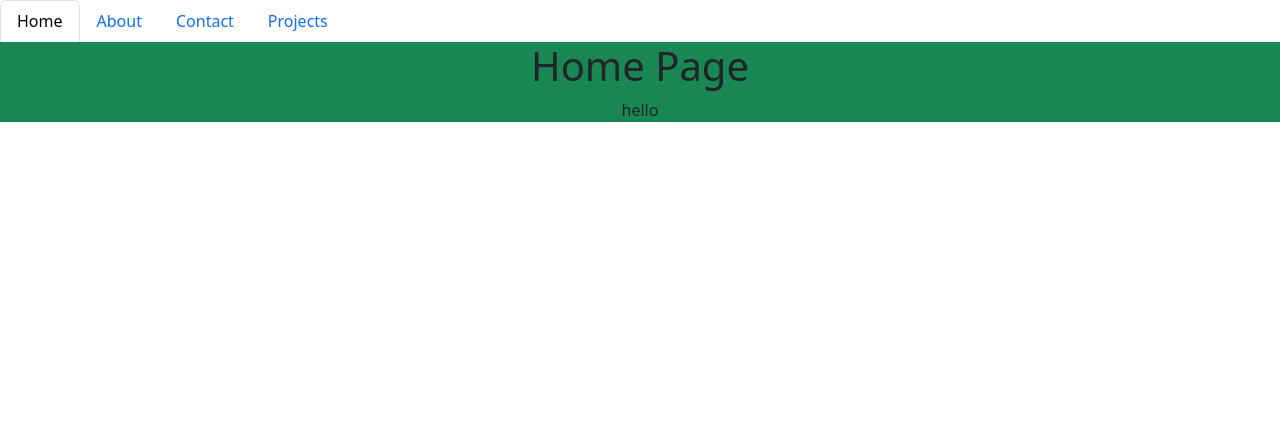
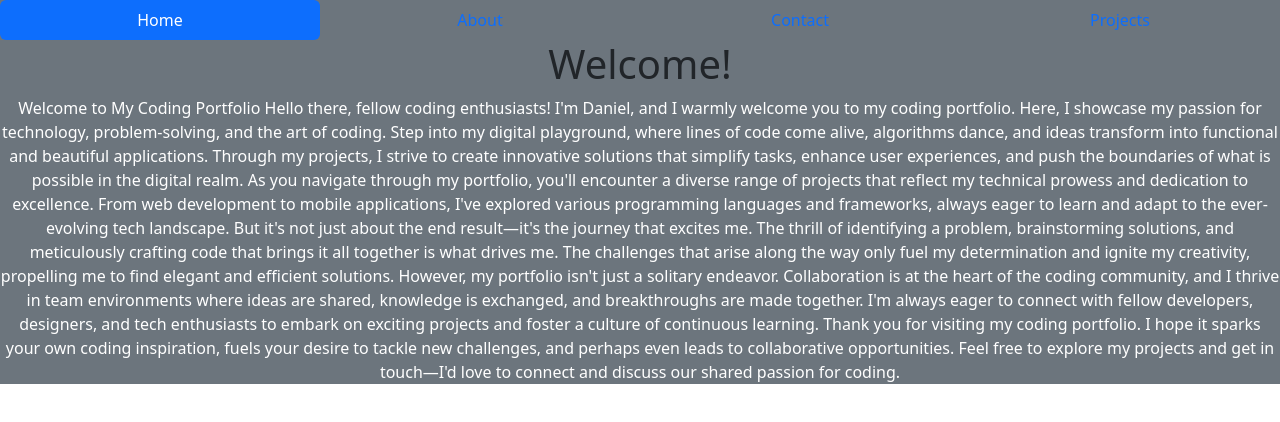
Before and after one commit to DanielkKostich/react_portfolio, a React (Create React App) app in the folder 00portfolio/: page / in a window 1280 px wide. Shown: the top 422 px of the page. Built offline with nearby package versions, Linux system fonts and the light colour scheme.

Commit message:
added welcome page and about me page info

```diff
--- a/00portfolio/src/App.js
+++ b/00portfolio/src/App.js
@@ -1,6 +1,8 @@
 import React from "react";
 import Container from "./components/container";
 
-const App = () => <Container />;
+const App = () =><div class="bg-secondary">
+     <Container />
+</div>;
 
 export default App;
--- a/00portfolio/src/components/Navbar.js
+++ b/00portfolio/src/components/Navbar.js
@@ -2,7 +2,7 @@ import React from 'react';
 
 export default function Nav({ currentPage, handlePageChange }) {
   return (
-    <ul className="nav nav-tabs">
+    <ul className="nav nav-pills nav-justified">
       <li className="nav-item">
         <a
           href="#home"
--- a/00portfolio/src/components/pages/About.js
+++ b/00portfolio/src/components/pages/About.js
@@ -5,7 +5,19 @@ export default function About() {
     <div class="jumbotron text-center" >
       <h1>About Page</h1>
       <p class="bg-info">
-      Hey there, I'm Daniel! I'm a pretty awesome guy with a mix of passion, smarts, and charm. I'm always curious about the world and love soaking up knowledge. I'm all about personal growth and always pushing myself to be better. I've got a knack for problem-solving and thinking outside the box. Whether I'm deep in a thought-provoking conversation, pursuing my hobbies, or lending a hand to those in need, I leave a lasting impression with my warm personality and natural leadership skills. I'm driven and never give up on my goals, and I hope to inspire others along the way.
+      Hello, I'm Daniel, a passionate and dedicated coder on a quest to turn ideas into reality through the power of technology. I believe that coding is a language of innovation, a means to bring imagination to life and shape the world around us.
+
+From a young age, I've been captivated by the endless possibilities of programming. What began as a curiosity quickly evolved into a full-blown passion. I immersed myself in the world of coding, constantly challenging myself to learn new languages, frameworks, and techniques. The thrill of solving complex problems and creating elegant solutions has kept me hooked ever since.
+
+I thrive in the dynamic and ever-changing landscape of technology. With each project, I push my boundaries, continuously expanding my skill set and staying up-to-date with the latest trends and advancements. Web development, mobile applications, and software engineering are my areas of expertise, and I'm always excited to embrace new challenges that come my way.
+
+Beyond the lines of code, I value creativity and user-centric design. I believe that a great application not only functions flawlessly but also delivers an exceptional user experience. I strive to craft intuitive and visually appealing interfaces that make a lasting impression on users.
+
+Collaboration is an essential part of my coding journey. I love working with talented individuals who share a common passion for innovation and problem-solving. Together, we can bring diverse perspectives to the table, spark ideas, and build remarkable products that make a difference in people's lives.
+
+When I'm not coding, you can find me immersed in the latest tech blogs, attending hackathons, or tinkering with new projects. I believe in the power of continuous learning and constantly seek ways to expand my knowledge and stay at the forefront of the ever-evolving tech landscape.
+
+Thank you for visiting my portfolio and taking the time to get to know me. I invite you to explore my projects and witness the culmination of my dedication, skills, and creative drive. If you're interested in collaboration or have any questions, please don't hesitate to reach out—I'm always excited to connect with like-minded individuals and embark on new coding adventures.
 
 
 
--- a/00portfolio/src/components/pages/Contact.js
+++ b/00portfolio/src/components/pages/Contact.js
@@ -6,6 +6,7 @@ export default function Contact() {
       <h1>Contact Page</h1>
       <ul class="list-unstyled" >
         <li><a href="https://github.com/DanielkKostich">My GitHub Profile!!!</a> </li>
+        <br></br>
         <li><a href="mailto:d.kostich@yahoo.com"  class="btn btn-primary">Email Me</a></li>
       </ul>
     </div>
--- a/00portfolio/src/components/pages/Home.js
+++ b/00portfolio/src/components/pages/Home.js
@@ -3,10 +3,24 @@ import React from 'react';
 export default function Home() {
   return (
     <div class="jumbotron text-center">
-      <div  class="bg-success">
-      <h1 className=" ">Home Page</h1>
-      <p>
-       hello
+      <div  class="">
+      <h1 >Welcome!</h1>
+      <p className="bg-secondary text-white">
+      Welcome to My Coding Portfolio
+
+Hello there, fellow coding enthusiasts! I'm Daniel, and I warmly welcome you to my coding portfolio. Here, I showcase my passion for technology, problem-solving, and the art of coding.
+
+Step into my digital playground, where lines of code come alive, algorithms dance, and ideas transform into functional and beautiful applications. Through my projects, I strive to create innovative solutions that simplify tasks, enhance user experiences, and push the boundaries of what is possible in the digital realm.
+
+As you navigate through my portfolio, you'll encounter a diverse range of projects that reflect my technical prowess and dedication to excellence. From web development to mobile applications, I've explored various programming languages and frameworks, always eager to learn and adapt to the ever-evolving tech landscape.
+
+But it's not just about the end result—it's the journey that excites me. The thrill of identifying a problem, brainstorming solutions, and meticulously crafting code that brings it all together is what drives me. The challenges that arise along the way only fuel my determination and ignite my creativity, propelling me to find elegant and efficient solutions.
+
+However, my portfolio isn't just a solitary endeavor. Collaboration is at the heart of the coding community, and I thrive in team environments where ideas are shared, knowledge is exchanged, and breakthroughs are made together. I'm always eager to connect with fellow developers, designers, and tech enthusiasts to embark on exciting projects and foster a culture of continuous learning.
+
+Thank you for visiting my coding portfolio. I hope it sparks your own coding inspiration, fuels your desire to tackle new challenges, and perhaps even leads to collaborative opportunities. Feel free to explore my projects and get in touch—I'd love to connect and discuss our shared passion for coding.
+
+
       </p>
     </div>
     </div>
```
